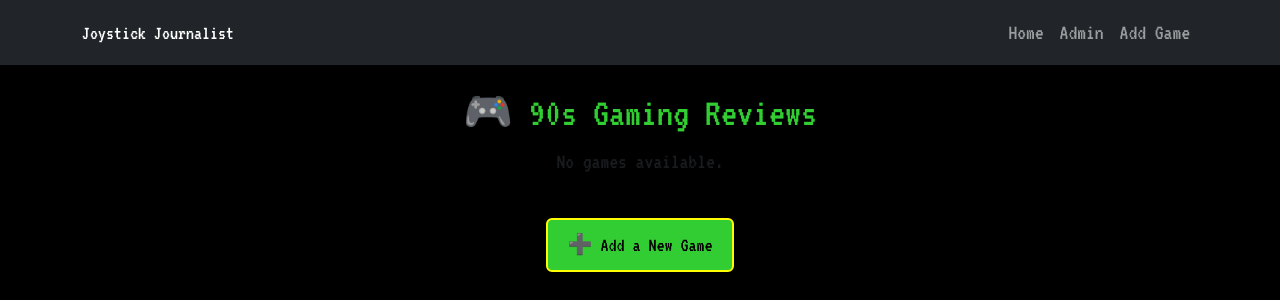
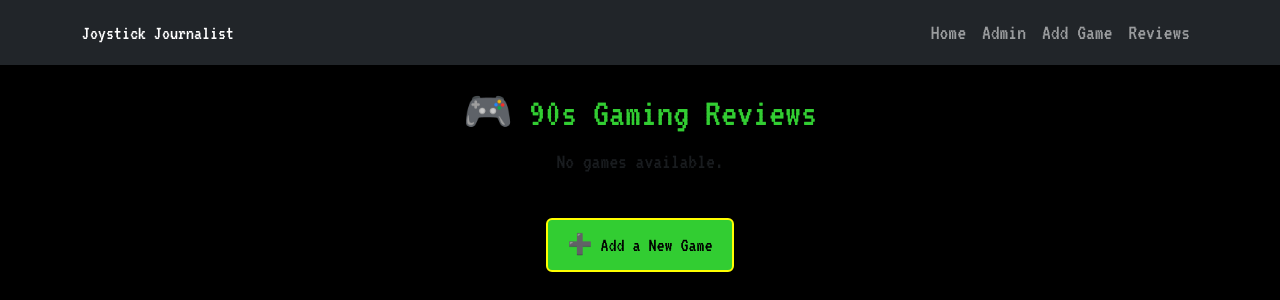
Before and after one commit to KC-85/Joystick_Journalist, a Django app: page / in a window 1280 px wide. Shown: the top 300 px of the page. Run offline with Django 4.2, Linux system fonts and the light colour scheme; data that the repository does not hold is empty.

Commit message:
Add nav-link to reviews (Use template tag for django best practices).

```diff
--- a/reviews/templates/reviews/base.html
+++ b/reviews/templates/reviews/base.html
@@ -24,9 +24,18 @@
             </button>
             <div class="collapse navbar-collapse" id="navbarNav">
                 <ul class="navbar-nav ms-auto">
-                    <li class="nav-item"><a class="nav-link" href="/">Home</a></li>
-                    <li class="nav-item"><a class="nav-link" href="/admin/">Admin</a></li>
-                    <li class="nav-item"><a class="nav-link" href="/game/add/">Add Game</a></li>
+                    <li class="nav-item">
+                        <a class="nav-link" href="{% url 'landing_page' %}">Home</a>
+                    </li>
+                    <li class="nav-item">
+                        <a class="nav-link" href="/admin/">Admin</a>
+                    </li>
+                    <li class="nav-item">
+                        <a class="nav-link" href="{% url 'add_game' %}">Add Game</a>
+                    </li>
+                    <li class="nav-item">
+                        <a class="nav-link" href="{% url 'all_reviews' %}">Reviews</a>
+                    </li>
                 </ul>
             </div>
         </div>
```
